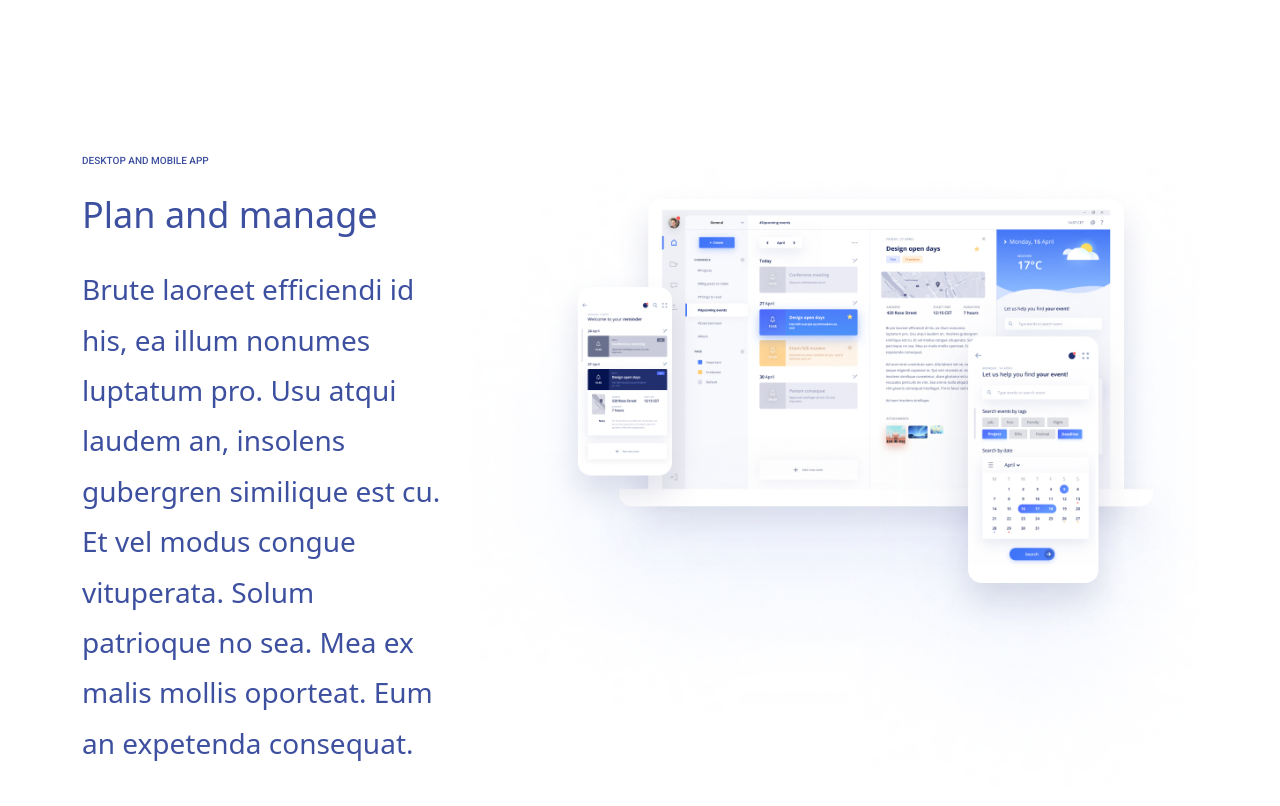
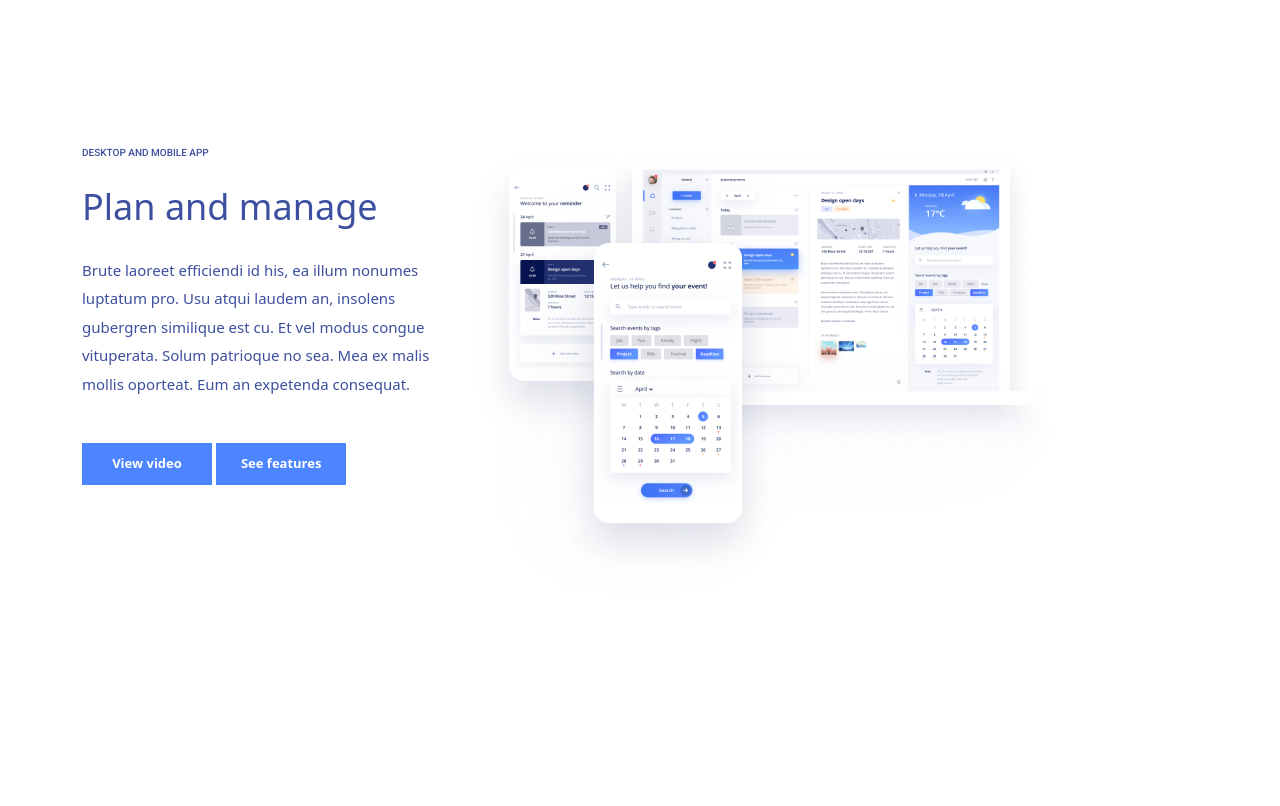
Before and after one commit to AlexIstra1989/productivity, a website: page src/index.html in a window 1280 px wide. Shown: the part 964-1770 px from the top of the page. After the commit the page ends 1619 px from the top, so only its background shows below. Drawn offline with nearby package versions, Linux system fonts and the light colour scheme; files that its build step writes are made by us from their sources; files whose address does not match are found by name.

Commit message:
fix manage block

```diff
--- a/src/assets/scss/abstracts/_vars.scss
+++ b/src/assets/scss/abstracts/_vars.scss
@@ -1,2 +1,5 @@
 $primaryColor: #FFF;
 $accentColor: #3D4F9F;
+$textColor: #8D96BD;
+$buttonColorBg: #D2E1FF;
+$buttonColor: #3A79FF;
--- a/src/assets/scss/blocks/_hero.scss
+++ b/src/assets/scss/blocks/_hero.scss
@@ -18,7 +18,7 @@
    }
  }
  &__text {
-  @include text (15px, 400, 1.9, $accentColor);
+  @include text (15px, 400, 1.9, $textColor);
   font-family: "Roboto";
   max-width: 475px;
   margin: 0 auto;
--- a/src/assets/scss/blocks/_manage.scss
+++ b/src/assets/scss/blocks/_manage.scss
@@ -16,15 +16,52 @@
   }
  }
  &__text {
-  @include text (28px, 400, 1.8, $accentColor);
+  @include text (15px, 400, 1.9, $accentColor);
   margin-bottom: 47px;
-  max-width: 410px;
+  max-width: 387px;
+  width: 100%;
   margin-bottom: 45px;
  }
  &__btn {
   @include text (13px, 700, 1.2, $primaryColor);
+  background-color: #4C85FF;
+  position: relative;
+  padding: 13px 0;
+  width: 130px;
+  bor
   &::after {
    @include pseudo;
+   @include background (url("../images/icons/play.svg"));
+   position: absolute;
+   width: 7px;
+   height: 7px;
+   right: 15px;
+   bottom: 15px;
+  }
+ }
+ &__btn--transparent {
+  &::after {
+   display: none;
+  }
+ }
+ &__box-image {
+  position: relative;
+  max-width: 600px;
+  width: 100%;
+ }
+ &__image {
+  position: absolute;
+  &:first-child {
+   top: 0;
+   left: 0;
+  }
+  &:nth-child(2) {
+   top: 0;
+   left: 0;
+  }
+  &:last-child {
+   top: 0;
+   left: 0;
   }
  }
 }
--- a/src/assets/scss/blocks/_menu.scss
+++ b/src/assets/scss/blocks/_menu.scss
@@ -34,7 +34,10 @@
   }
  }
  &__link {
-  background-color: #D2E1FF;;
+  @include text (13px, 700, 1.2, $buttonColor);
+  font-family: "Quicksand";
+  background-color: $buttonColorBg;
   padding: 13px 15px;
+  border-radius: 2px;
  }
 }
--- a/src/index.html
+++ b/src/index.html
@@ -141,7 +141,9 @@
      </div>
     </div>
     <div class="manage__box-image">
-     <img class="manage__image" src="assets/images/manage-img.jpg" alt="#">
+     <img class="manage__image" src="assets/images/manage-1.png" alt="#">
+     <img class="manage__image" src="assets/images/manage-2.png" alt="#">
+     <img class="manage__image" src="assets/images/manage-3.png" alt="#">
     </div>
    </div>
   </div>
```
Also changed, not shown: dist/assets/css/style.css, dist/assets/css/style.min.css, dist/assets/images/manage-1.png (added), dist/assets/images/manage-2.png (added), dist/assets/images/manage-3.png (added), dist/assets/images/manege-1.png (added), dist/index.html, src/assets/images/manage-1.png (added), src/assets/images/manage-2.png (added), src/assets/images/manage-3.png (added), 1 other file.
